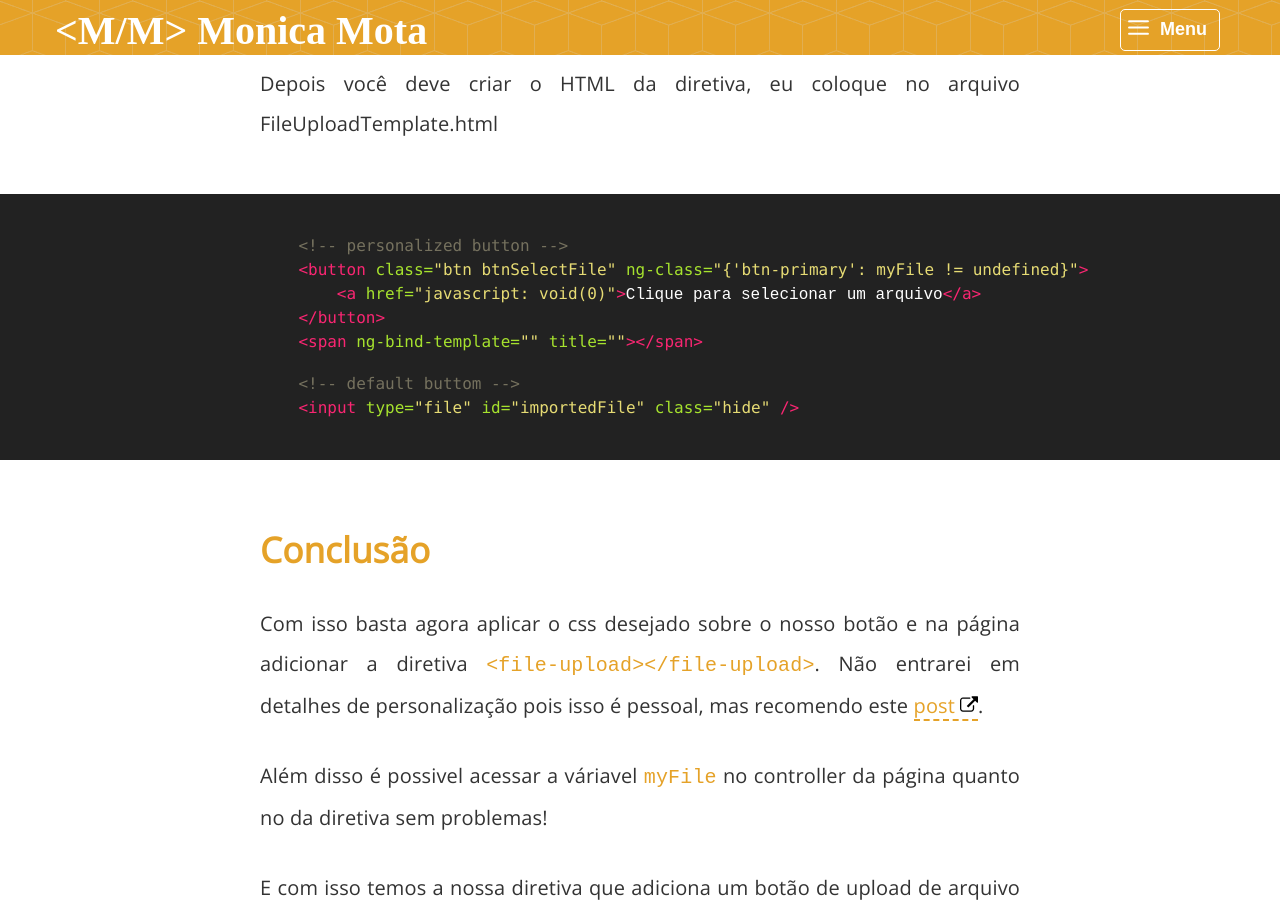
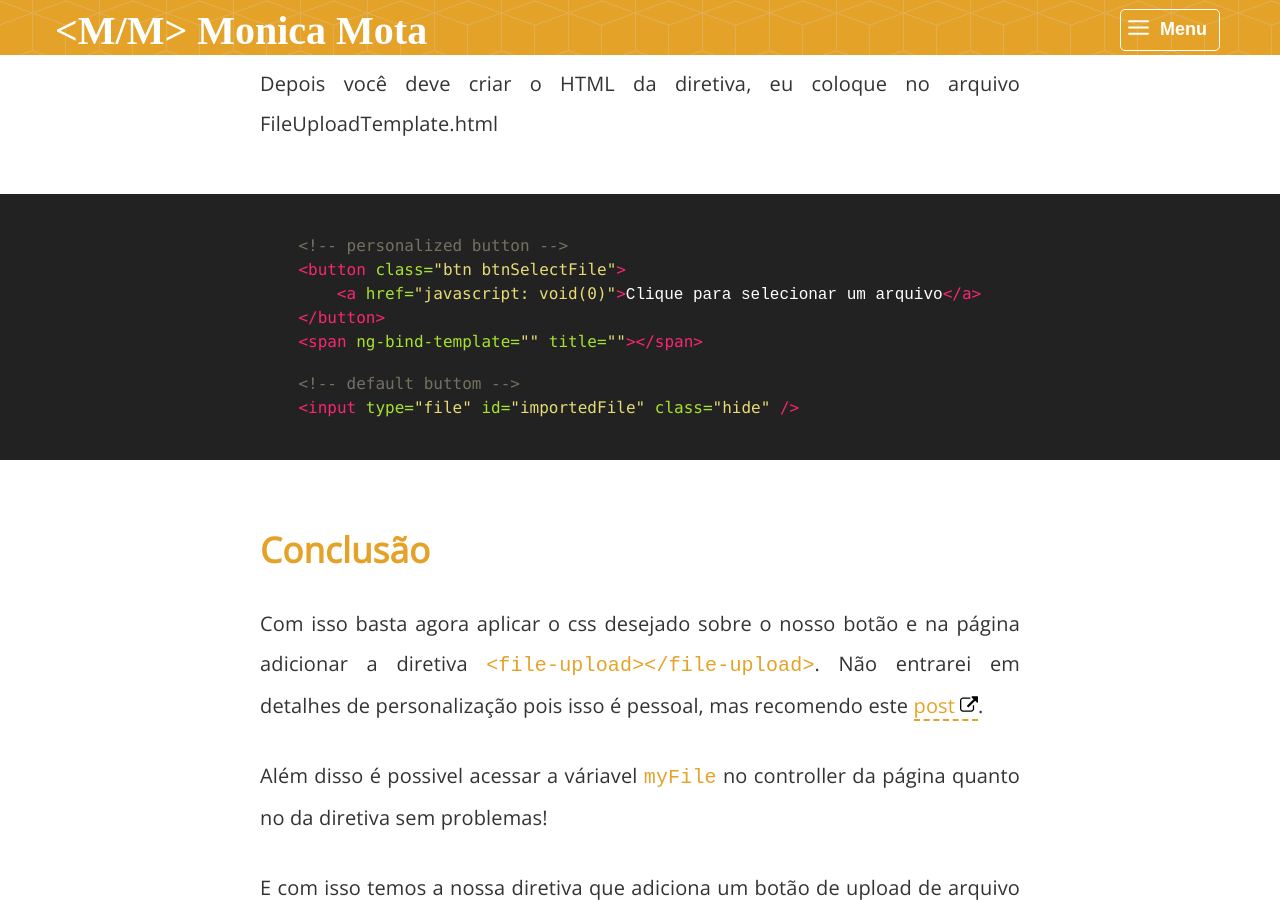
Before and after one commit to mocariz/mocariz.github.io, a Jekyll site: the page built from _posts/2017-04-09-diretiva-botão-upload-file.md, in a window 1280 px wide and 900 px high, scrolled down 3589 px. Built offline with Jekyll 4.4.1, drawn with Linux system fonts in a browser that asks for light colours; comment, search, counter and statistics services are not loaded.

Commit message:
editado post

```diff
--- a/_posts/2017-04-09-diretiva-botão-upload-file.md
+++ b/_posts/2017-04-09-diretiva-botão-upload-file.md
@@ -87,7 +87,7 @@ Este ponto é interessante, com está função evitamos ter que fazer aquela *ga
 Depois você deve criar o HTML da diretiva, eu coloque no arquivo FileUploadTemplate.html
 {% highlight html %}
     <!-- personalized button -->
-    <button class="btn btnSelectFile" ng-class="{'btn-primary': myFile != undefined}">
+    <button class="btn btnSelectFile">
         <a href="javascript: void(0)">Clique para selecionar um arquivo</a>
     </button>
     <span ng-bind-template="{{ myFile.name }}" title="{{ myFile.name }}"></span>
```
